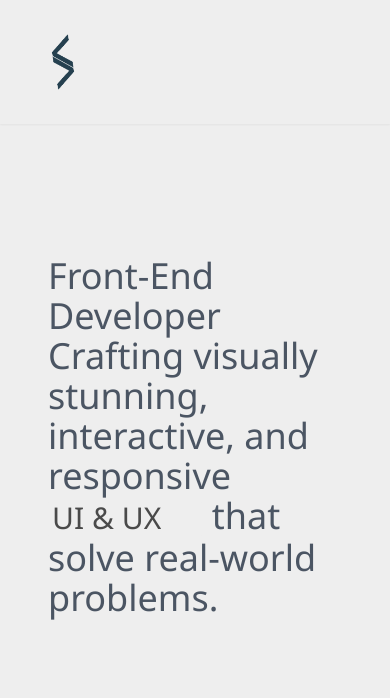
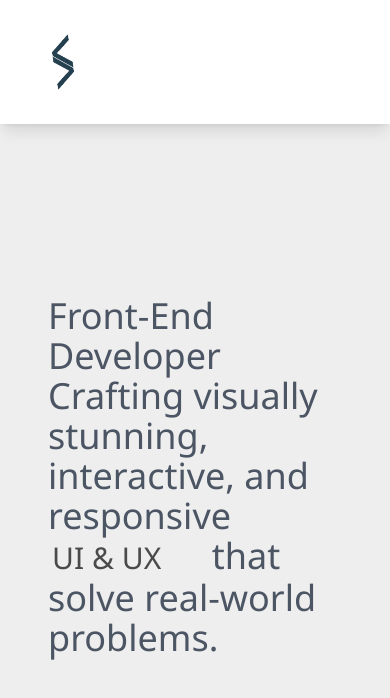
Before and after one commit to sarangan16/sarangan, a React (Create React App) app: page / in a window 390 px wide. Shown: the top 698 px of the page. Built offline with nearby package versions, Linux system fonts and the light colour scheme.

Commit message:
small screen heading for sections

```diff
--- a/src/App.css
+++ b/src/App.css
@@ -1,8 +1,10 @@
 *{
   font-family:'Segoe UI', Tahoma, Geneva, Verdana, sans-serif;
-  background-color: #EEEEEE;
   color: #4A4A4A			;
 }
 html{
    scroll-behavior: smooth;
 }
+body{
+  background-color: #EEEEEE;
+}
--- a/src/components/Hero.jsx
+++ b/src/components/Hero.jsx
@@ -93,7 +93,7 @@ const Hero = () => {
   }, [leftContent]);
 
   return (
-    <div className="h-screen overflow-hidden">
+    <div className="h-screen overflow-hidden pt-10">
       <section className="h-full flex my-8">
         <div className="hidden sm:flex w-1/3 items-center justify-center">
           <section>
--- a/src/components/Navbar.jsx
+++ b/src/components/Navbar.jsx
@@ -10,7 +10,7 @@ const Navbar = () => {
   };
 
   return (
-    <nav className="fixed top-0 left-0 w-full bg-white shadow-sm z-50">
+    <nav className="fixed top-0 left-0 w-full bg-white border-cyan-100 shadow-lg z-50">
       <div className="flex justify-center items-center p-4">
         <div className="px-6 flex justify-between w-full items-center">
           <div className="text-xl font-bold">
--- a/src/components/Projects.jsx
+++ b/src/components/Projects.jsx
@@ -17,7 +17,7 @@ const projects = [
   },
   {
     title: "Bürokratie",
-    descriptionKey: "Büro Krazy.description",
+    descriptionKey: "Bürokratie.description",
     github: "https://github.com/sarangan16/buro_DE",
     live: "https://buro-de.vercel.app/",
   },
--- a/src/components/i18n.js
+++ b/src/components/i18n.js
@@ -17,12 +17,12 @@ i18n.use(initReactI18next).init({
         live: "Live",
         KaufDE: "KaufDE",
         "Job Portal": "Job Portal",
-        "Büro Krazy": "Büro Krazy",
+        Bürokratie: "bureaucracy",
         "KaufDE.description":
           "An online store built with React and Tailwind CSS using the FakeStoreAPI. Features include product listing, category filtering, sorting, and add-to-cart functionality.",
         "Job Portal.description":
           "A job listing app that fetches real-time data from the Arbeitnow API. Includes filtering by job title and location for a tailored job search experience.",
-        "Büro Krazy.description":
+        "Bürokratie.description":
           "A location-based app to find public offices (Bürgerservice) across Germany. Users can filter by needed services and book a mock appointment for demo purposes. (Still in Process)",
       },
     },
@@ -37,12 +37,12 @@ i18n.use(initReactI18next).init({
         live: "Live",
         KaufDE: "KaufDE",
         "Job Portal": "Job Portal",
-        "Büro Krazy": "Büro Krazy",
+        Bürokratie: "Bürokratie",
         "KaufDE.description":
           "Ein Online-Shop, gebaut mit React und Tailwind CSS unter Verwendung der FakeStoreAPI. Funktionen umfassen Produktauflistung, Kategoriefilterung, Sortierung und Warenkorb-Funktion.",
         "Job Portal.description":
           "Eine Jobbörse, die Echtzeit-Daten von der Arbeitnow-API abruft. Es gibt Filter nach Jobtitel und Standort für eine maßgeschneiderte Jobsuche.",
-        "Büro Krazy.description":
+        "Bürokratie.description":
           "Eine standortbasierte App, um öffentliche Ämter (Bürgerservice) in Deutschland zu finden. Nutzer können nach benötigten Services filtern und einen Demo-Termin buchen. (Noch in Bearbeitung)",
       },
     },
```
